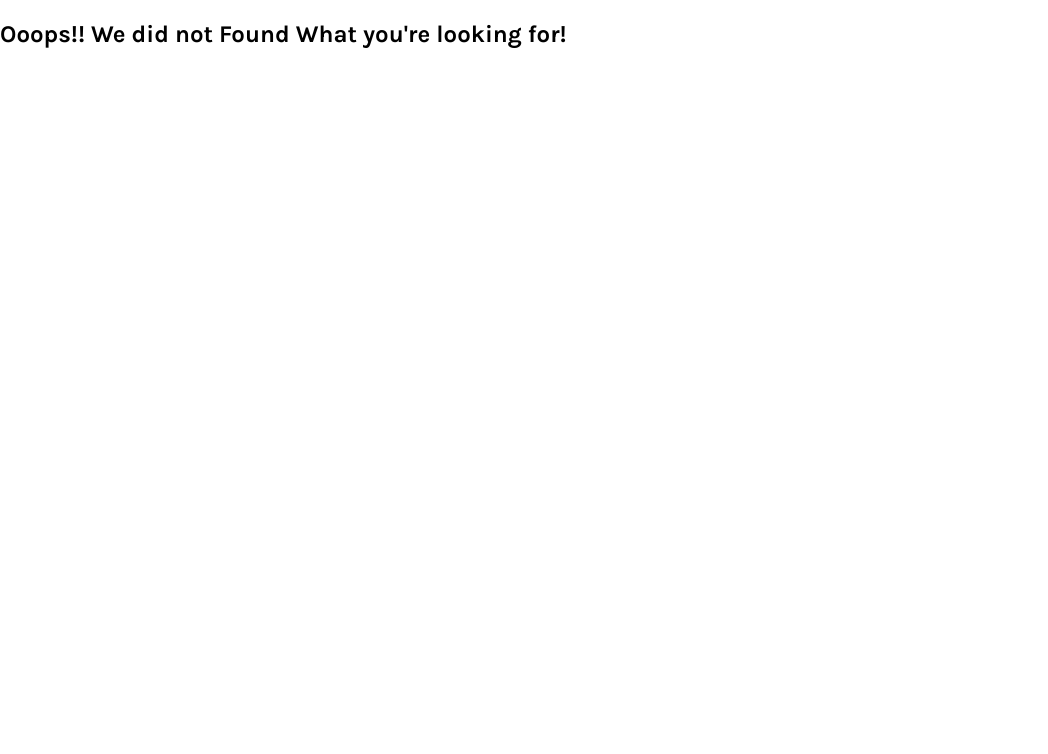
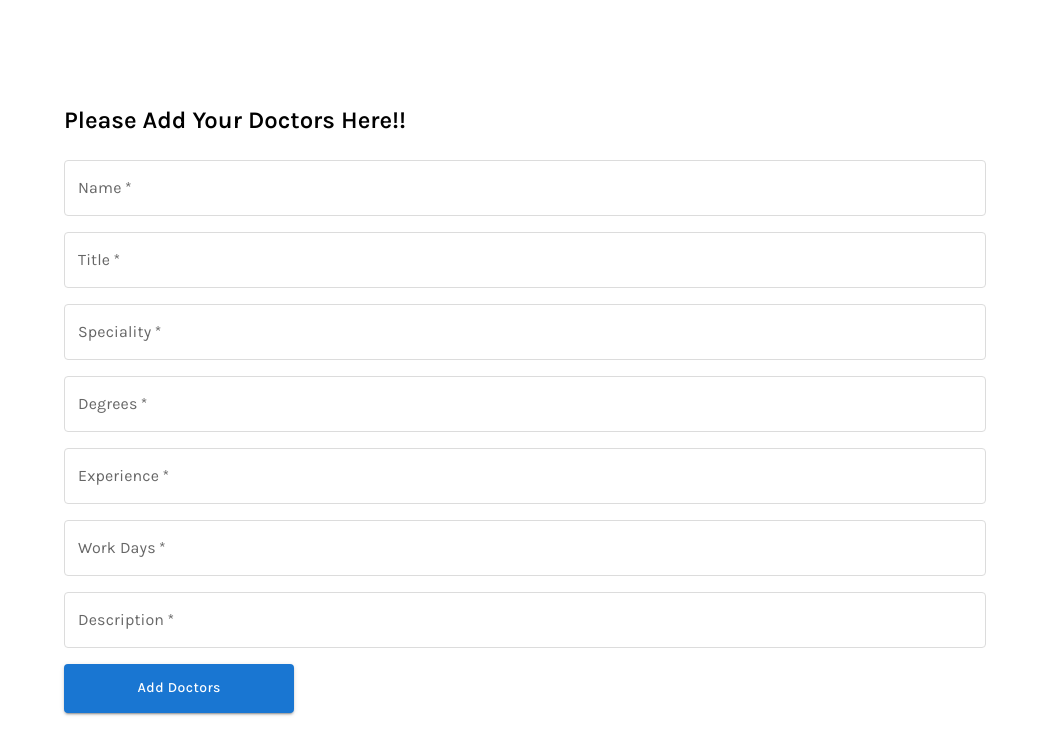
Before and after one commit to khan-shimul/health-care, a React (Create React App) app: page /add-doctors in a window 1280 px wide. Before the commit this address had no page. Shown: the top 754 px of the page, without its empty margins (0-1048 px from the left). Built offline with nearby package versions, Linux system fonts and the light colour scheme.

Commit message:
implement add doctors

```diff
--- a/package.json
+++ b/package.json
@@ -13,8 +13,10 @@
     "@testing-library/jest-dom": "^5.16.2",
     "@testing-library/react": "^12.1.4",
     "@testing-library/user-event": "^13.5.0",
+    "axios": "^0.26.1",
     "react": "^17.0.2",
     "react-dom": "^17.0.2",
+    "react-hook-form": "^7.28.1",
     "react-router-dom": "^6.2.2",
     "react-scripts": "5.0.0",
     "styled-components": "^5.3.3",
--- a/src/App.js
+++ b/src/App.js
@@ -9,6 +9,7 @@ import NotFound from './pages/NotFound/NotFound';
 import Doctors from './pages/Doctors/Doctors';
 import Contact from './pages/Contact/Contact';
 import About from './pages/About/About';
+import AddDoctors from './pages/Admin/AddDoctors/AddDoctors';
 
 function App() {
   return (
@@ -20,6 +21,7 @@ function App() {
           <Route path="/doctors" element={<Doctors />} />
           <Route path="/about" element={<About />} />
           <Route path="/contact" element={<Contact />} />
+          <Route path="/add-doctors" element={<AddDoctors />} />
           <Route path="*" element={<NotFound />} />
         </Routes>
       </Router>
--- /dev/null
+++ b/src/pages/Admin/AddDoctors/AddDoctors.js
@@ -0,0 +1,131 @@
+import React from 'react';
+import axios from 'axios';
+import { Box, Button, Container, Grid, Typography, TextField, CircularProgress, Alert } from '@mui/material';
+import { makeStyles } from '@mui/styles';
+import { useForm } from 'react-hook-form';
+
+
+export const useStyles2 = makeStyles({
+    textFiled: {
+        '& label.Mui-focused': {
+            color: '#FF725E',
+        },
+        '& .MuiInput-underline:after': {
+            // borderBottomColor: 'pink',
+        },
+        '& .MuiOutlinedInput-root': {
+            '& fieldset': {
+                borderColor: '#DCDCDC',
+            },
+            '&:hover fieldset': {
+                borderColor: '#DCDCDC',
+            },
+            '&.Mui-focused fieldset': {
+                borderColor: '#FF725E',
+            },
+        }
+    }
+});
+
+const AddDoctors = () => {
+    const { register, handleSubmit } = useForm();
+
+    // add Doctors api
+    const onSubmit = data => {
+        axios.post('http://localhost:3000/doctors', { data })
+            .then(result => {
+                if (result.data.insertedId) {
+                    alert('added successfully')
+                }
+            })
+    };
+
+    // const classes = useStyles();
+    const classes2 = useStyles2();
+    return (
+        <Box>
+            <Container>
+                <Box sx={{ my: 10 }}>
+                    <Grid container>
+                        <Grid item xs={12} sm={12} md={12}>
+                            <Box>
+                                <Typography variant="h5" sx={{ my: 3, fontWeight: 600, fontFamily: 'Lato' }}>Please Add Your Doctors Here!!</Typography>
+                                {/* Login Form */}
+                                <form onSubmit={handleSubmit(onSubmit)}>
+                                    <TextField
+                                        sx={{ width: { xs: 1, md: '80%' }, mb: 2 }}
+                                        className={classes2.textFiled}
+                                        required
+                                        label="Name"
+                                        variant="outlined"
+                                        {...register("name")}
+                                    />
+                                    <TextField
+                                        sx={{ width: { xs: 1, md: '80%' }, mb: 2 }}
+                                        className={classes2.textFiled}
+                                        required
+                                        label="Title"
+                                        variant="outlined"
+                                        {...register("title")}
+                                    />
+                                    <TextField
+                                        sx={{ width: { xs: 1, md: '80%' }, mb: 2 }}
+                                        className={classes2.textFiled}
+                                        required
+                                        label="Speciality"
+                                        variant="outlined"
+                                        {...register("speciality")}
+                                    />
+                                    <TextField
+                                        sx={{ width: { xs: 1, md: '80%' }, mb: 2 }}
+                                        className={classes2.textFiled}
+                                        required
+                                        label="Degrees"
+                                        variant="outlined"
+                                        {...register("degrees")}
+                                    />
+                                    <TextField
+                                        sx={{ width: { xs: 1, md: '80%' }, mb: 2 }}
+                                        className={classes2.textFiled}
+                                        required
+                                        label="Experience"
+                                        variant="outlined"
+                                        type="number"
+                                        {...register("experience")}
+                                    />
+                                    <TextField
+                                        sx={{ width: { xs: 1, md: '80%' }, mb: 2 }}
+                                        className={classes2.textFiled}
+                                        required
+                                        label="Work Days"
+                                        variant="outlined"
+                                        {...register("workDays")}
+                                    />
+                                    <TextField
+                                        sx={{ width: { xs: 1, md: '80%' }, mb: 2 }}
+                                        className={classes2.textFiled}
+                                        required
+                                        label="Description"
+                                        variant="outlined"
+                                        {...register("description")}
+                                    />
+                                    <Button
+                                        sx={{ width: { xs: 1, md: '20%' }, display: 'block', py: 1.5, mb: 2 }}
+                                        // className={classes.btnRegular}
+                                        variant="contained"
+                                        type="submit"
+                                    >
+                                        Add Doctors</Button>
+                                </form>
+                            </Box>
+
+                        </Grid>
+                    </Grid>
+                </Box>
+            </Container>
+        </Box>
+
+    );
+};
+
+export default AddDoctors;
```
Also changed, not shown: 1 other file (tests, documents, lock files or other folders).
